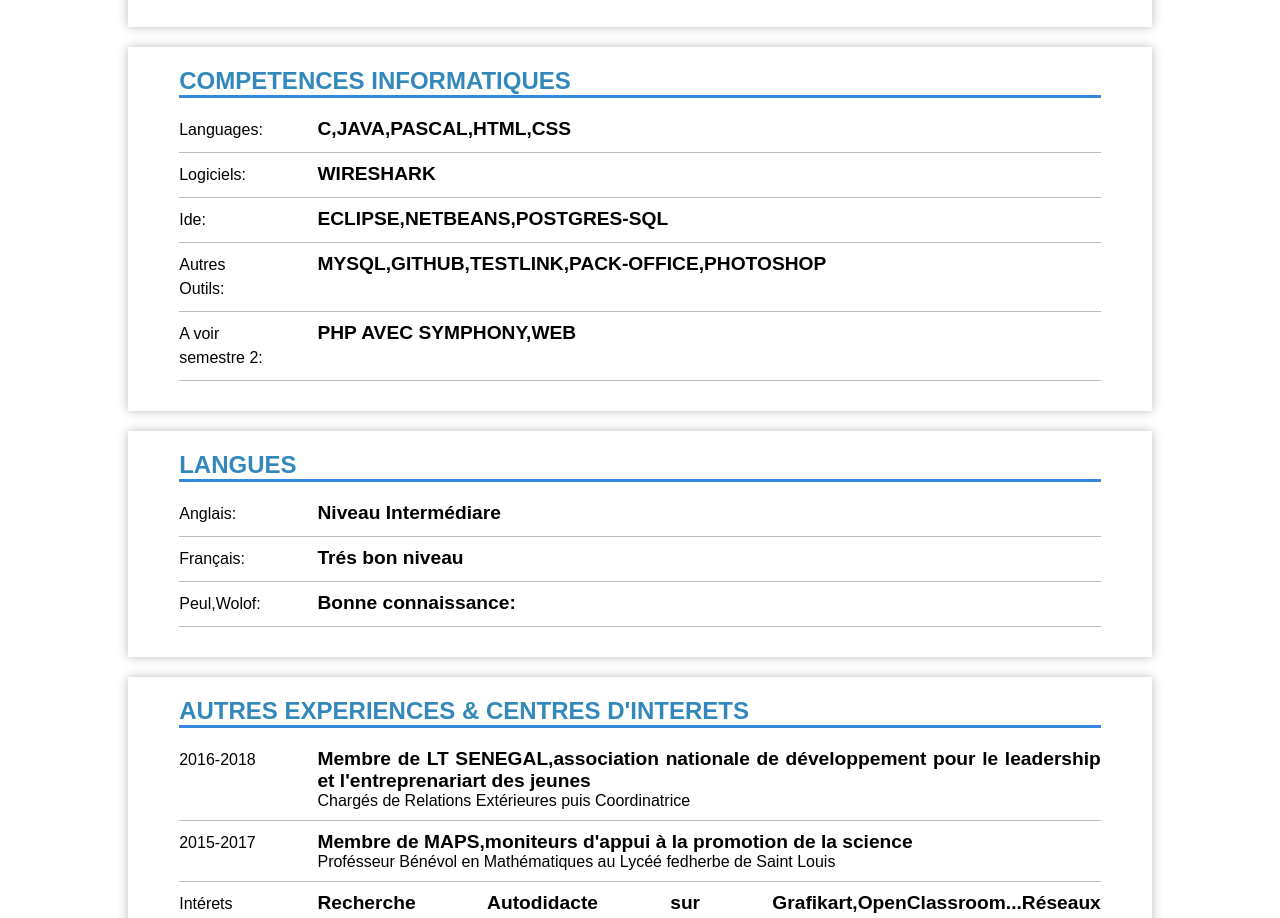
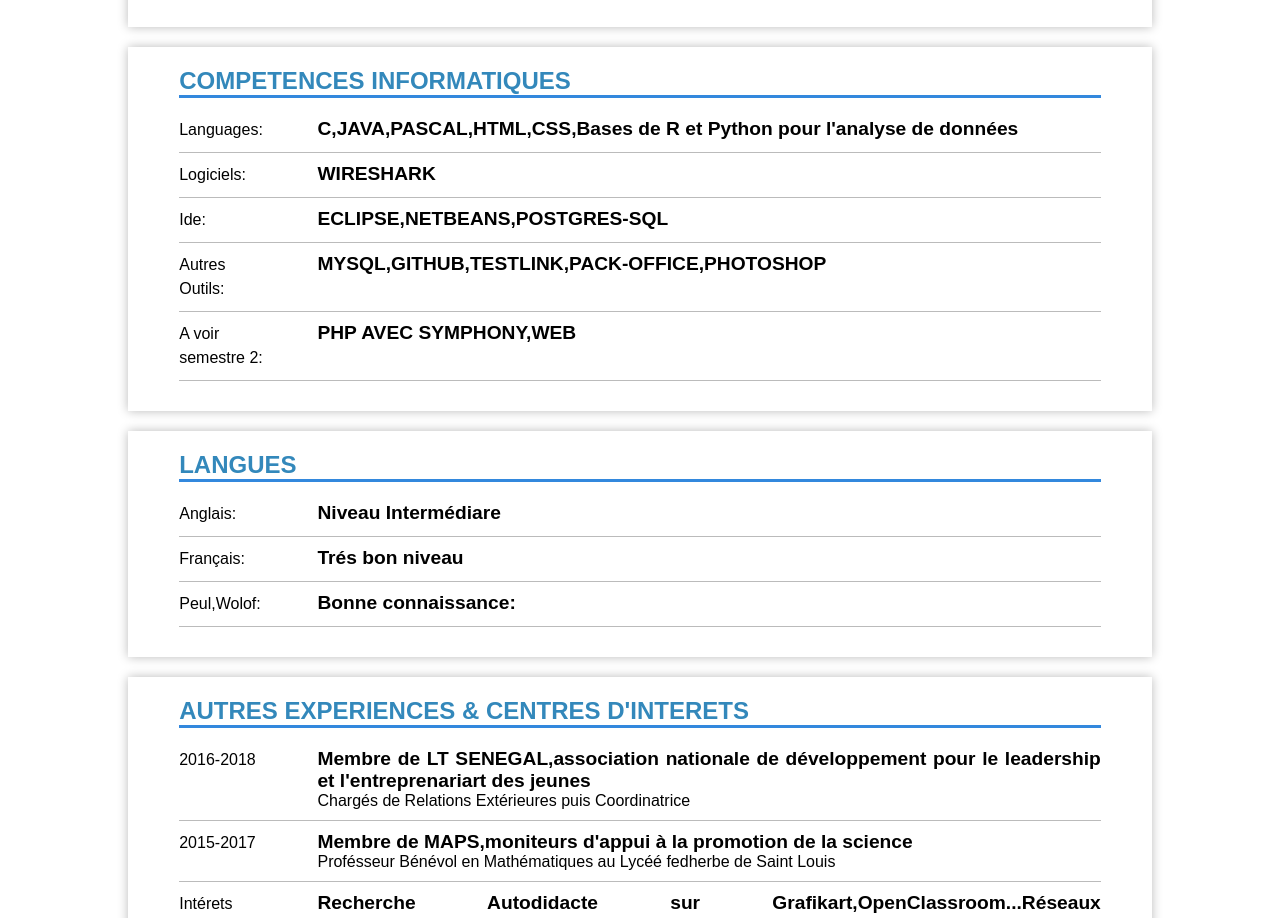
Before and after one commit to dieynaba-sudo/DieynabaLy.github.io, a plain HTML site: page index.html in a window 1280 px wide. Shown: the part 1088-2006 px from the top of the page. Drawn offline with Linux system fonts and the light colour scheme.

Commit message:
Update index.html

```diff
--- a/index.html
+++ b/index.html
@@ -134,7 +134,7 @@
 
 
                 <div class="exp-info">
-                    <h3>C,JAVA,PASCAL,HTML,CSS</h3>
+                    <h3>C,JAVA,PASCAL,HTML,CSS,Bases de R et Python pour l'analyse de données</h3>
 
                 </div>
              </div>
```
